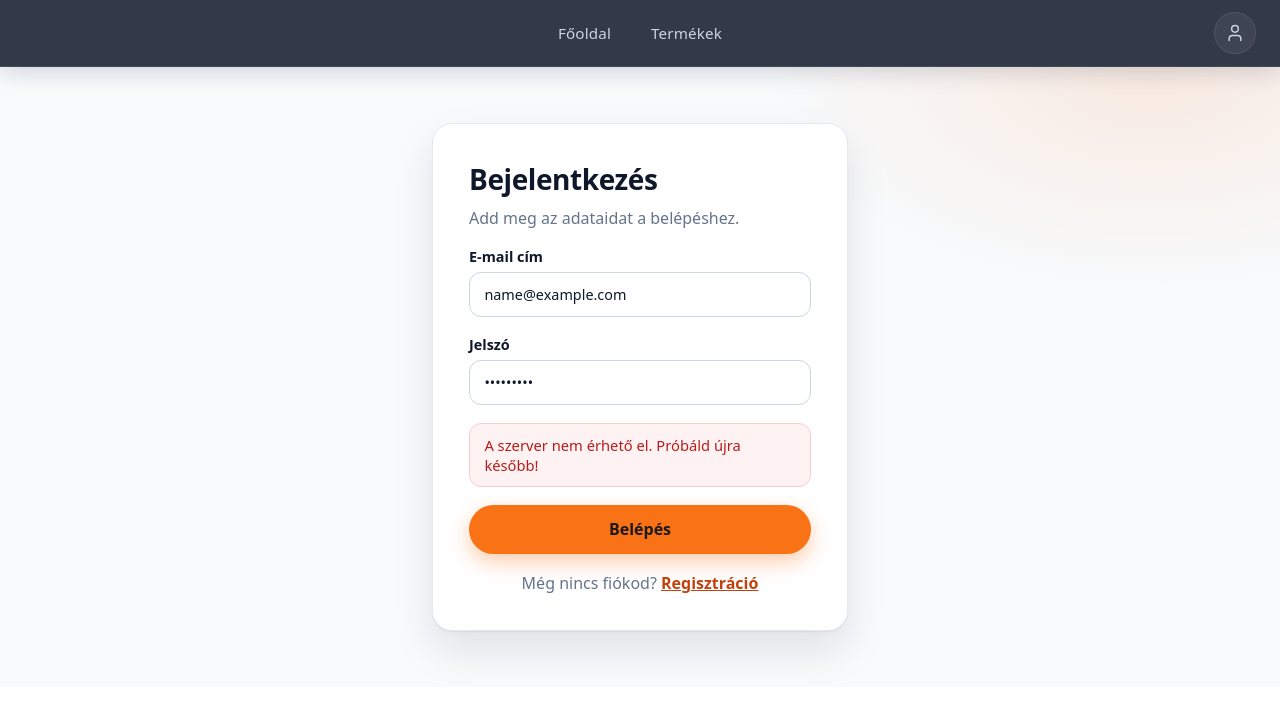
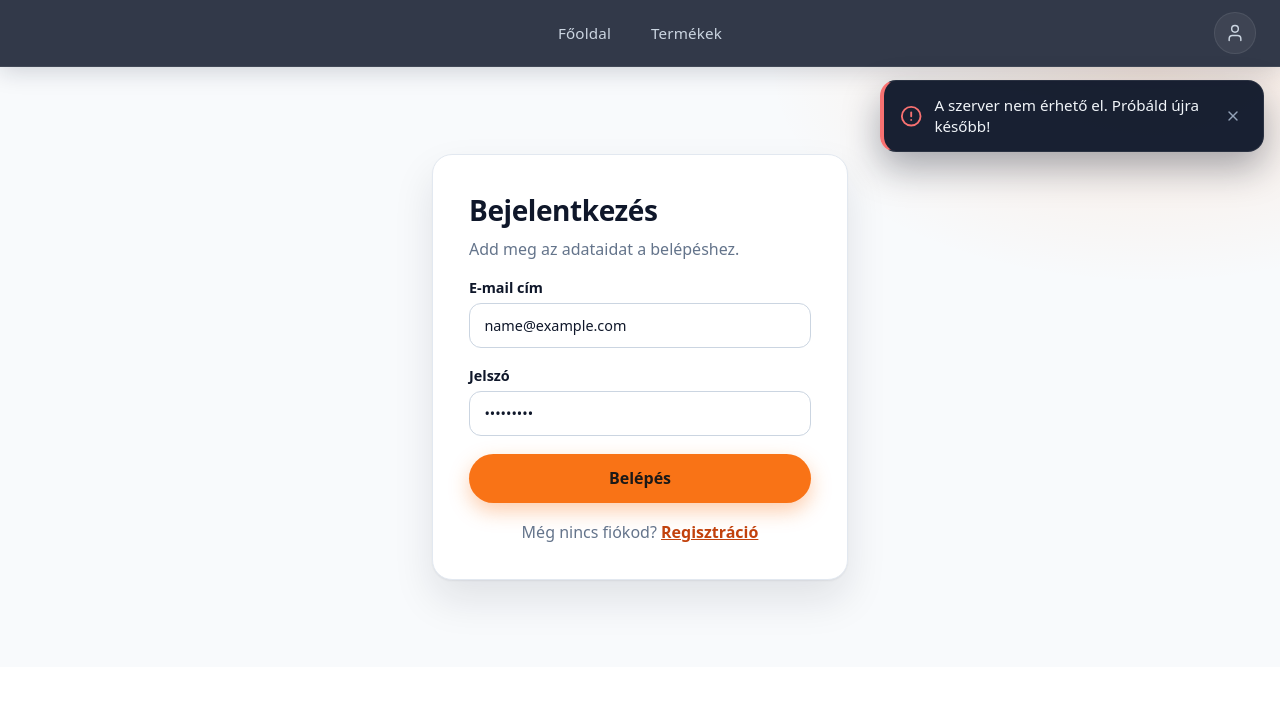
Before and after one commit to Swe1zy/Projekt-munka, a React (Vite) app in the folder frontend/: page /login in a window 1280 px wide. Both pictures are taken after typing "name@example.com", "Sample123" into the empty fields and a click on the button "Belépés". Shown: the top 704 px of the page. Built offline with nearby package versions, Linux system fonts and the light colour scheme; no server answers.

Commit message:
pop up notify

```diff
--- a/frontend/src/App.jsx
+++ b/frontend/src/App.jsx
@@ -2,6 +2,7 @@ import { BrowserRouter, Routes, Route } from 'react-router-dom';
 import './App.css';
 import Nav from './components/Nav';
 import AuthProvider from './context/AuthProvider';
+import ToastProvider from './context/ToastProvider';
 import Home from './pages/Home';
 import Login from './pages/Login';
 import Logout from './pages/Logout';
@@ -13,6 +14,7 @@ function App() {
     return (
         <div className="app-kontener">
             <BrowserRouter>
+                <ToastProvider>
                     <AuthProvider>
                         <Nav />
                         <Routes>
@@ -42,6 +44,7 @@ function App() {
                             />
                         </Routes>
                     </AuthProvider>
+                </ToastProvider>
             </BrowserRouter>
         </div>
     );
--- /dev/null
+++ b/frontend/src/context/Toast.css
@@ -0,0 +1,111 @@
+.ertesites-lista {
+    display: flex;
+    flex-direction: column;
+    gap: 0.6rem;
+    pointer-events: none;
+    position: fixed;
+    right: 1rem;
+    top: 5rem;
+    width: min(24rem, calc(100vw - 2rem));
+    z-index: 200;
+}
+
+.ertesites {
+    --ertesites-szin: #22c55e;
+
+    align-items: center;
+    animation: ertesites-be 0.25s ease both;
+    background: rgba(15, 23, 42, 0.96);
+    border: 1px solid rgba(255, 255, 255, 0.08);
+    border-left: 4px solid var(--ertesites-szin);
+    border-radius: 1rem;
+    box-shadow: 0 16px 36px rgba(15, 23, 42, 0.35);
+    box-sizing: border-box;
+    color: #f1f5f9;
+    display: flex;
+    gap: 0.75rem;
+    padding: 0.85rem 0.9rem 0.85rem 1rem;
+    pointer-events: auto;
+}
+
+.ertesites-hiba {
+    --ertesites-szin: #f87171;
+}
+
+.ertesites-ikon {
+    color: var(--ertesites-szin);
+    flex-shrink: 0;
+    height: 1.4rem;
+    width: 1.4rem;
+}
+
+.ertesites p {
+    flex: 1;
+    font-size: 0.95rem;
+    line-height: 1.4;
+    margin: 0;
+    overflow-wrap: anywhere;
+}
+
+.ertesites-bezar {
+    align-items: center;
+    background: transparent;
+    border: 0;
+    border-radius: 50%;
+    color: #94a3b8;
+    cursor: pointer;
+    display: inline-flex;
+    flex-shrink: 0;
+    height: 1.9rem;
+    justify-content: center;
+    padding: 0;
+    transition:
+        background-color 0.2s ease,
+        color 0.2s ease;
+    width: 1.9rem;
+}
+
+.ertesites-bezar svg {
+    height: 1rem;
+    width: 1rem;
+}
+
+.ertesites-bezar:hover {
+    background: rgba(255, 255, 255, 0.1);
+    color: #ffffff;
+}
+
+.ertesites-bezar:focus-visible {
+    outline: 2px solid #22d3ee;
+    outline-offset: 1px;
+}
+
+@keyframes ertesites-be {
+    from {
+        opacity: 0;
+        transform: translateX(24px);
+    }
+
+    to {
+        opacity: 1;
+        transform: translateX(0);
+    }
+}
+
+@media screen and (max-width: 700px) {
+    .ertesites-lista {
+        right: 0.75rem;
+        top: 4.5rem;
+        width: calc(100vw - 1.5rem);
+    }
+}
+
+@media (prefers-reduced-motion: reduce) {
+    .ertesites {
+        animation: none;
+    }
+
+    .ertesites-bezar {
+        transition: none;
+    }
+}
--- /dev/null
+++ b/frontend/src/context/ToastContext.js
@@ -0,0 +1,5 @@
+import { createContext, useContext } from 'react';
+
+export const ToastContext = createContext(null);
+
+export const useToast = () => useContext(ToastContext);
--- /dev/null
+++ b/frontend/src/context/ToastProvider.jsx
@@ -0,0 +1,135 @@
+import { useCallback, useEffect, useMemo, useRef, useState } from 'react';
+import { ToastContext } from './ToastContext';
+import './Toast.css';
+
+const MAX_ERTESITES = 4;
+const ELETTARTAM = { siker: 4000, hiba: 7000 };
+
+const Ertesites = ({ ertesites, bezar }) => {
+    const { id, tipus, uzenet } = ertesites;
+    // Egérrel vagy fókusszal rajta állva nem tűnik el, hogy el lehessen olvasni.
+    const [megall, setMegall] = useState(false);
+
+    useEffect(() => {
+        if (megall) return;
+
+        const idozito = window.setTimeout(() => bezar(id), ELETTARTAM[tipus]);
+
+        return () => window.clearTimeout(idozito);
+    }, [megall, id, tipus, bezar]);
+
+    return (
+        <div
+            className={`ertesites ertesites-${tipus}`}
+            role={tipus === 'hiba' ? 'alert' : 'status'}
+            onMouseEnter={() => setMegall(true)}
+            onMouseLeave={() => setMegall(false)}
+            onFocus={() => setMegall(true)}
+            onBlur={() => setMegall(false)}
+        >
+            <svg
+                className="ertesites-ikon"
+                viewBox="0 0 24 24"
+                fill="none"
+                stroke="currentColor"
+                strokeWidth="2"
+                strokeLinecap="round"
+                strokeLinejoin="round"
+                aria-hidden="true"
+            >
+                {tipus === 'hiba' ? (
+                    <>
+                        <circle
+                            cx="12"
+                            cy="12"
+                            r="10"
+                        />
+                        <path d="M12 8v4" />
+                        <path d="M12 16h.01" />
+                    </>
+                ) : (
+                    <>
+                        <circle
+                            cx="12"
+                            cy="12"
+                            r="10"
+                        />
+                        <path d="m9 12 2 2 4-4" />
+                    </>
+                )}
+            </svg>
+            <p>{uzenet}</p>
+            <button
+                type="button"
+                className="ertesites-bezar"
+                aria-label="Értesítés bezárása"
+                onClick={() => bezar(id)}
+            >
+                <svg
+                    viewBox="0 0 24 24"
+                    fill="none"
+                    stroke="currentColor"
+                    strokeWidth="2"
+                    strokeLinecap="round"
+                    strokeLinejoin="round"
+                    aria-hidden="true"
+                >
+                    <path d="M18 6 6 18" />
+                    <path d="m6 6 12 12" />
+                </svg>
+            </button>
+        </div>
+    );
+};
+
+const ToastProvider = ({ children }) => {
+    const [ertesitesek, setErtesitesek] = useState([]);
+    const azonosito = useRef(0);
+
+    const bezar = useCallback((id) => {
+        setErtesitesek((lista) => lista.filter((elem) => elem.id !== id));
+    }, []);
+
+    const mutat = useCallback((tipus, uzenet) => {
+        azonosito.current += 1;
+        const id = azonosito.current;
+
+        // Ugyanaz az üzenet ne halmozódjon: a régit lecseréljük, az idő újraindul.
+        setErtesitesek((lista) =>
+            [
+                ...lista.filter(
+                    (elem) => elem.tipus !== tipus || elem.uzenet !== uzenet,
+                ),
+                { id, tipus, uzenet },
+            ].slice(-MAX_ERTESITES),
+        );
+    }, []);
+
+    const value = useMemo(
+        () => ({
+            siker: (uzenet) => mutat('siker', uzenet),
+            hiba: (uzenet) => mutat('hiba', uzenet),
+        }),
+        [mutat],
+    );
+
+    return (
+        <ToastContext.Provider value={value}>
+            {children}
+            <div
+                className="ertesites-lista"
+                aria-label="Értesítések"
+            >
+                {ertesitesek.map((ertesites) => (
+                    <Ertesites
+                        key={ertesites.id}
+                        ertesites={ertesites}
+                        bezar={bezar}
+                    />
+                ))}
+            </div>
+        </ToastContext.Provider>
+    );
+};
+
+export default ToastProvider;
--- a/frontend/src/pages/Login.jsx
+++ b/frontend/src/pages/Login.jsx
@@ -2,14 +2,15 @@ import { useState } from 'react';
 import { Link, Navigate, useLocation } from 'react-router-dom';
 import { API_URL } from '../config';
 import { useAuth } from '../context/AuthContext';
+import { useToast } from '../context/ToastContext';
 import './Auth.css';
 
 const Login = () => {
     const { user, login } = useAuth();
+    const { siker, hiba } = useToast();
     const location = useLocation();
     const [email, setEmail] = useState('');
     const [jelszo, setJelszo] = useState('');
-    const [hiba, setHiba] = useState('');
     const [kuldes, setKuldes] = useState(false);
 
     if (user) {
@@ -23,7 +24,6 @@ const Login = () => {
 
     const bekuld = async (event) => {
         event.preventDefault();
-        setHiba('');
         setKuldes(true);
 
         try {
@@ -35,10 +35,12 @@ const Login = () => {
 
             const valasz = await response.json();
 
-            if (response.ok) login(valasz.user);
-            else setHiba(valasz.msg);
+            if (response.ok) {
+                siker(`Sikeres bejelentkezés! Üdv, ${valasz.user.nev}!`);
+                login(valasz.user);
+            } else hiba(valasz.msg);
         } catch {
-            setHiba('A szerver nem érhető el. Próbáld újra később!');
+            hiba('A szerver nem érhető el. Próbáld újra később!');
         } finally {
             setKuldes(false);
         }
@@ -85,15 +87,6 @@ const Login = () => {
                     />
                 </label>
 
-                {hiba && (
-                    <p
-                        className="auth-uzenet auth-hiba"
-                        role="alert"
-                    >
-                        {hiba}
-                    </p>
-                )}
-
                 <button
                     type="submit"
                     className="auth-gomb"
--- a/frontend/src/pages/Logout.jsx
+++ b/frontend/src/pages/Logout.jsx
@@ -1,13 +1,21 @@
-import { useEffect } from 'react';
+import { useEffect, useRef } from 'react';
 import { Navigate } from 'react-router-dom';
 import { useAuth } from '../context/AuthContext';
+import { useToast } from '../context/ToastContext';
 
 const Logout = () => {
-    const { logout } = useAuth();
+    const { user, logout } = useAuth();
+    const { siker } = useToast();
+    const kesz = useRef(false);
 
     useEffect(() => {
+        // Csak akkor köszönünk el, ha valaki tényleg be volt jelentkezve.
+        if (!user || kesz.current) return;
+
+        kesz.current = true;
         logout();
-    }, [logout]);
+        siker('Sikeresen kijelentkeztél!');
+    }, [user, logout, siker]);
 
     return (
         <Navigate
```
Lines whose indentation alone changed are shown as unchanged.
